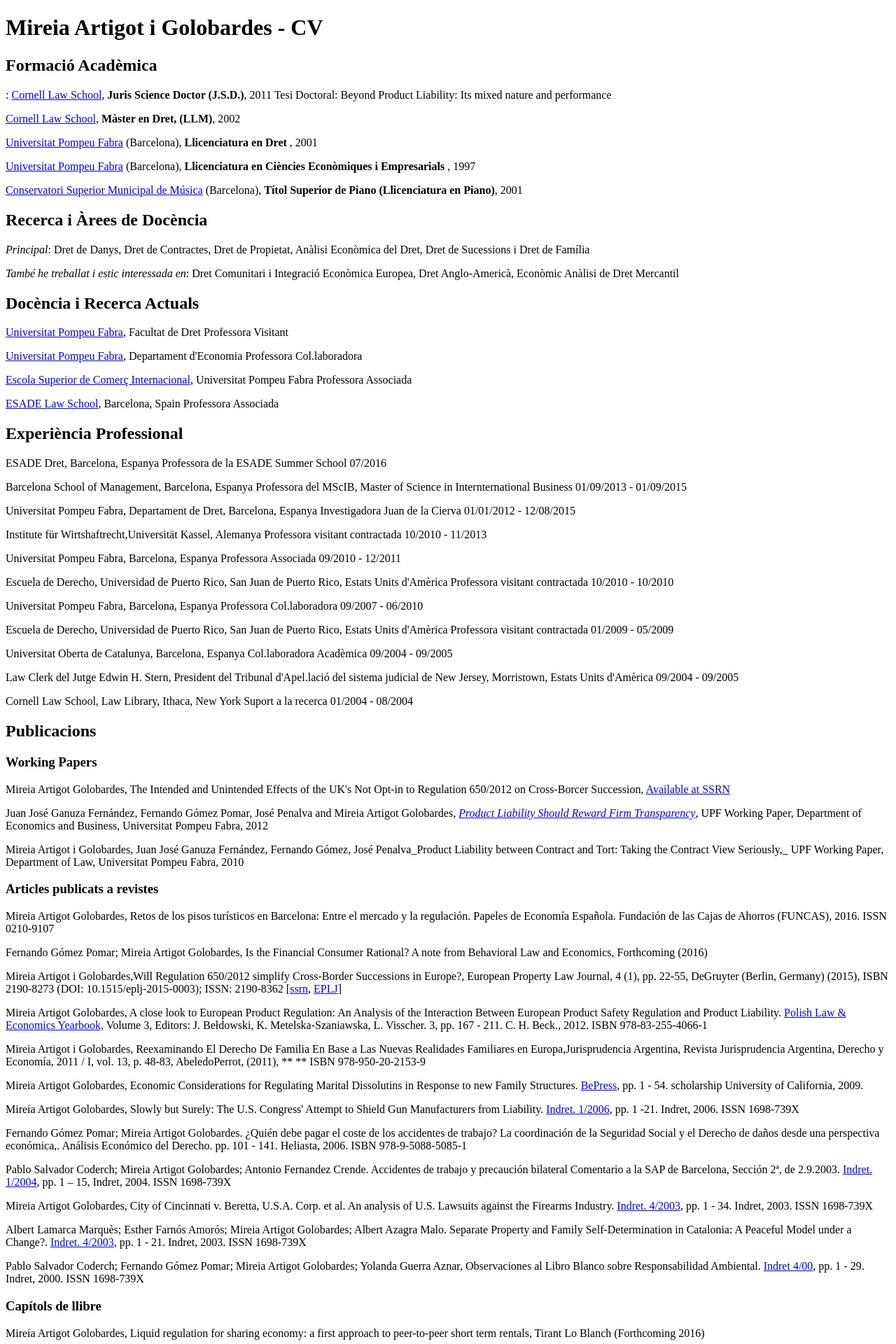
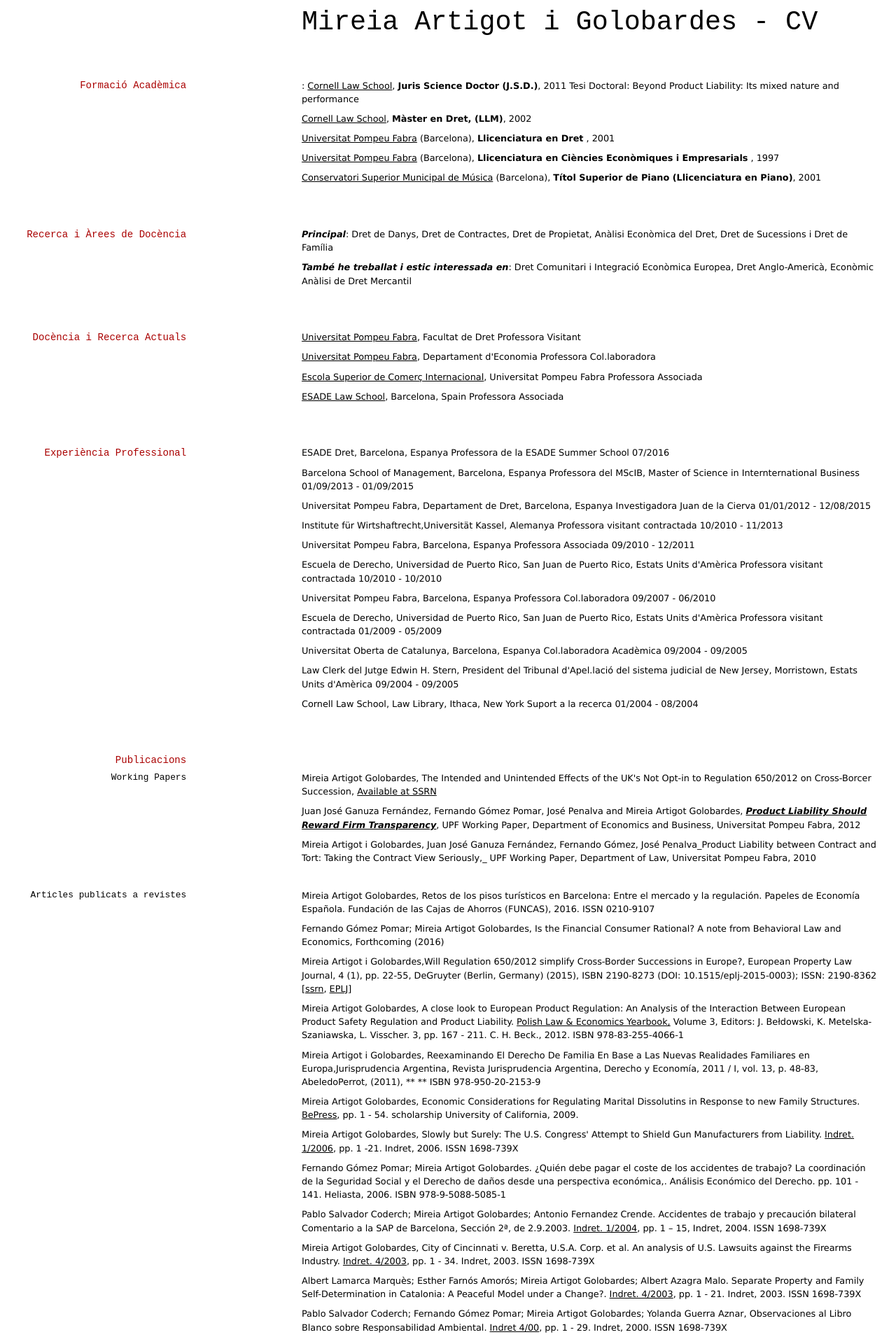
Before and after one commit to JohnPalmer/mireiaartigot, a Jekyll site: the page built from cv/ca/index.md, in a window 1280 px wide. Shown: the top 1920 px of the page at 70% size. Built offline with Jekyll 4.4.1, drawn with Linux system fonts in a browser that asks for light colours; our own code applies the rules of GitHub Pages for plain Markdown files.

Commit message:
Update cv.html

```diff
--- a/_layouts/cv.html
+++ b/_layouts/cv.html
@@ -3,7 +3,7 @@
 <head>
   <meta charset=utf-8 />
   <title> {% if page.title %} {{ page.title }} | {% endif %} CV</title>
-  <link href="css/cv_style.css" type="text/css" rel="stylesheet" media="screen">
+  <link href="{{ site.url }}/css/cv_style.css" type="text/css" rel="stylesheet" media="screen">
 </head>
 <body>
   <div id="main">
```
